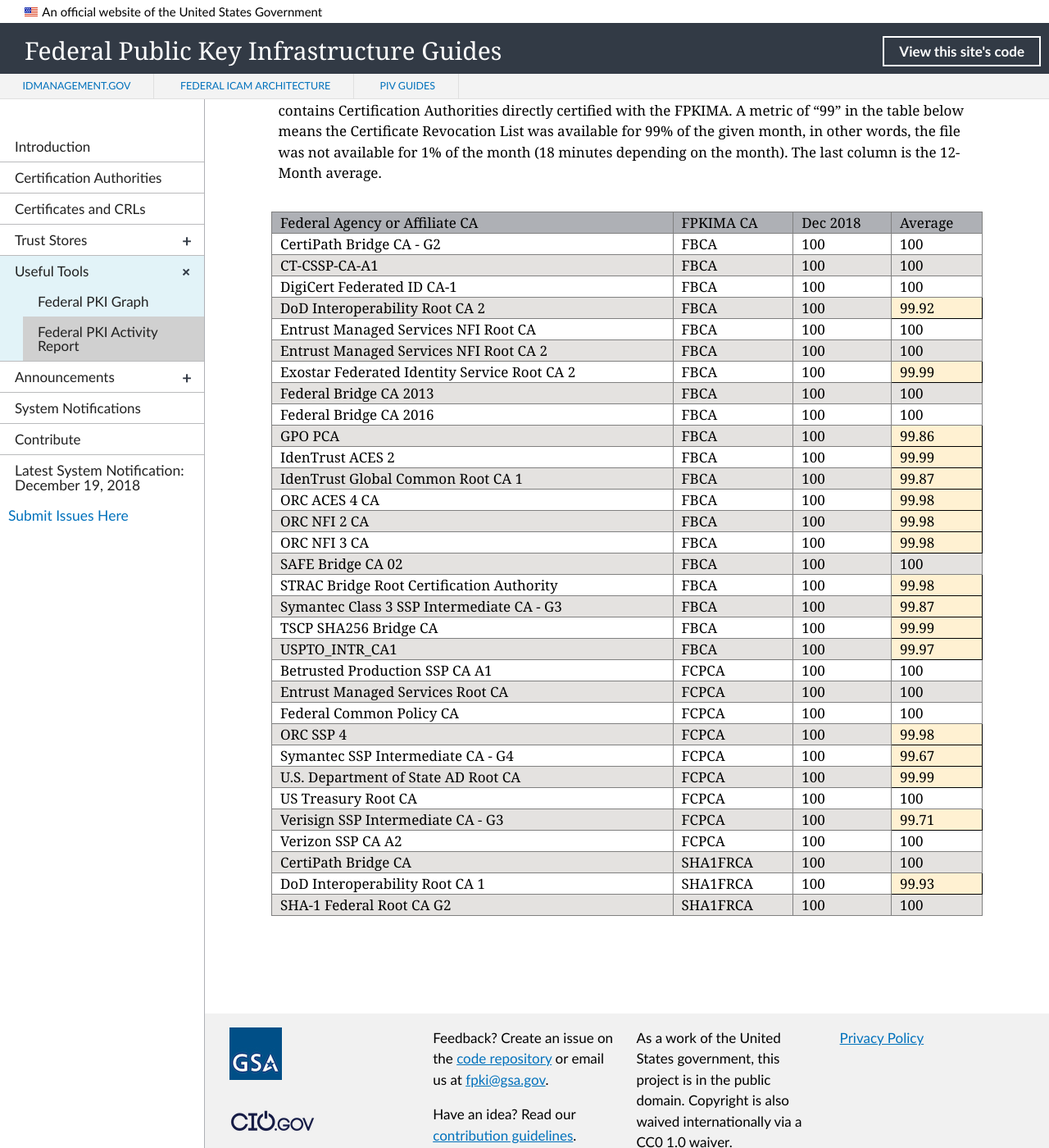
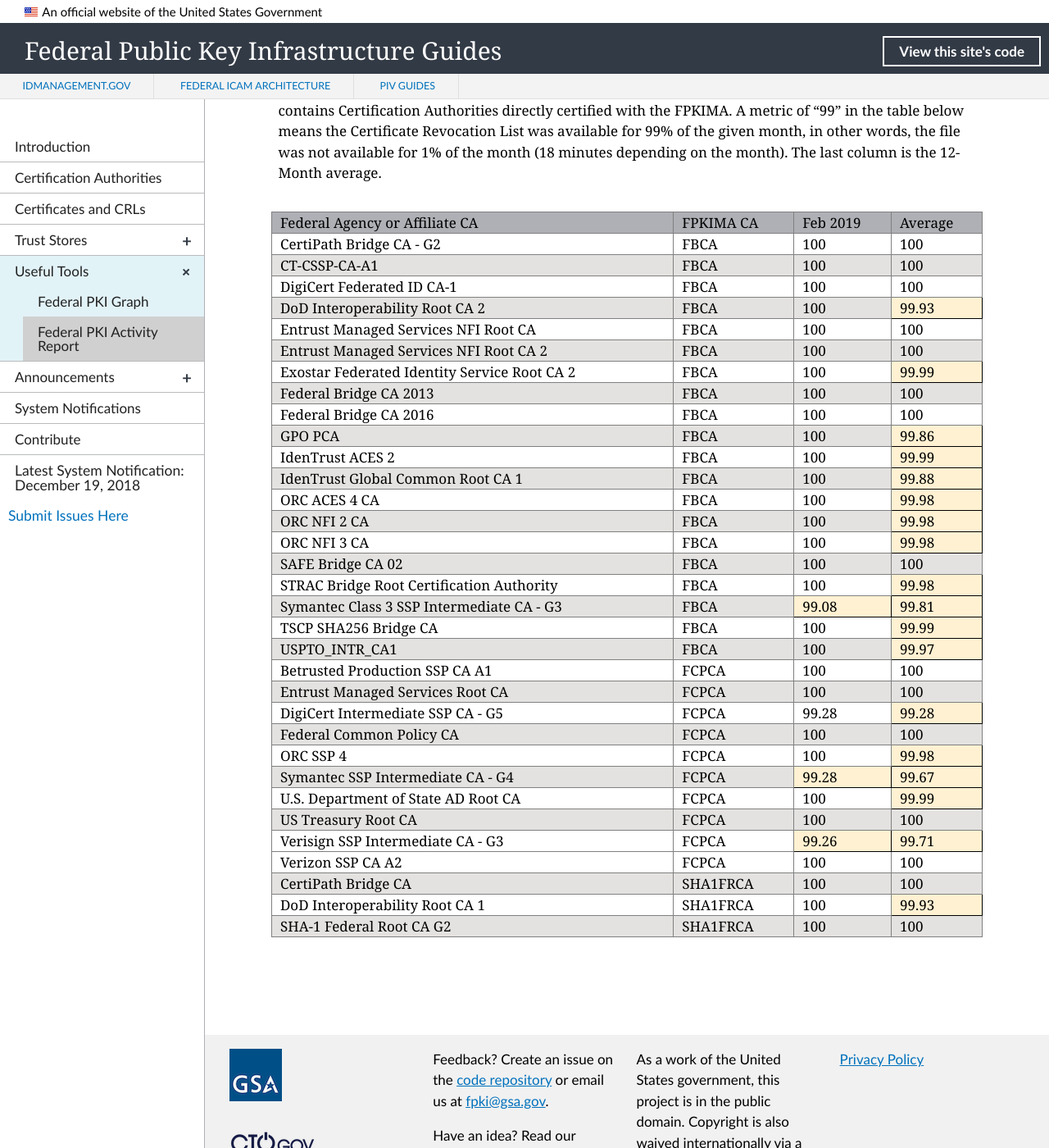
Before and after one commit to GSA/fpki-guides, a Jekyll site: the page built from _tools/03_fpki_activity_report.md, in a window 1280 px wide and 1400 px high, scrolled down 2648 px. Shown: the whole window at 82% size. Built offline with Jekyll 4.4.1, drawn with Linux system fonts in a browser that asks for light colours; nearby versions of some CDN libraries; library files that are not in the unit come from our copies.

Commit message:
Update Repo Activity
Fixes #396

```diff
--- a/_includes/fpkiar-repo-table.html
+++ b/_includes/fpkiar-repo-table.html
@@ -2,7 +2,7 @@
 Significant - Red - mnhx (USDS - #A8D6B8 | Guide - #f9dede)
 Moderate - Yellow - s7ni (USDS - #BEF9F9 | Guide - #fff1d2)
 No Impact - Blue - hyan (USDS - #FDE0A0 | Guide - #e1f3f8)
-No Issues - Green - d52n (USDS-#FF99AF | Guide - #e7f4e4)
+No Issues - Green - d52n (USDS - #FF99AF | Guide - #e7f4e4)
 -->
 
 <style type="text/css">
@@ -21,7 +21,7 @@
     <tr>
         <th class="tg-llyw">Federal Agency or Affiliate CA</th>
         <td class="tg-llyw">FPKIMA CA</td>
-        <td class="tg-llyw">Dec 2018</td>
+        <td class="tg-llyw">Feb 2019</td>
         <td class="tg-llyw">Average</td>
     </tr>
     <tr>
@@ -46,7 +46,7 @@
         <td class="tg-y698">DoD Interoperability Root CA 2</td>
         <td class="tg-y698">FBCA</td>
         <td class="tg-y698">100</td>
-        <td class="tg-s7ni">99.92</td>
+        <td class="tg-s7ni">99.93</td>
     </tr>
     <tr>
         <td class="tg-0pky">Entrust Managed Services NFI Root CA</td>
@@ -94,7 +94,7 @@
         <td class="tg-y698">IdenTrust Global Common Root CA 1</td>
         <td class="tg-y698">FBCA</td>
         <td class="tg-y698">100</td>
-        <td class="tg-s7ni">99.87</td>
+        <td class="tg-s7ni">99.88</td>
     </tr>
     <tr>
         <td class="tg-0pky">ORC ACES 4 CA</td>
@@ -129,8 +129,8 @@
     <tr>
         <td class="tg-y698">Symantec Class 3 SSP Intermediate CA - G3</td>
         <td class="tg-y698">FBCA</td>
-        <td class="tg-y698">100</td>
-        <td class="tg-s7ni">99.87</td>
+        <td class="tg-s7ni">99.08</td>
+        <td class="tg-s7ni">99.81</td>
     </tr>
     <tr>
         <td class="tg-0pky">TSCP SHA256 Bridge CA</td>
@@ -157,39 +157,45 @@
         <td class="tg-y698">100</td>
     </tr>
     <tr>
-        <td class="tg-0pky">Federal Common Policy CA</td>
+        <td class="tg-0pky">DigiCert Intermediate SSP CA - G5</td>
+        <td class="tg-0pky">FCPCA</td>
+        <td class="tg-0pky">99.28</td>
+        <td class="tg-s7ni">99.28</td>
+    </tr>
+    <tr>
+        <td class="tg-y698">Federal Common Policy CA</td>
+        <td class="tg-y698">FCPCA</td>
+        <td class="tg-y698">100</td>
+        <td class="tg-y698">100</td>
+    </tr>
+    <tr>
+        <td class="tg-0pky">ORC SSP 4</td>
         <td class="tg-0pky">FCPCA</td>
         <td class="tg-0pky">100</td>
-        <td class="tg-0pky">100</td>
-    </tr>
-    <tr>
-        <td class="tg-y698">ORC SSP 4</td>
-        <td class="tg-y698">FCPCA</td>
-        <td class="tg-y698">100</td>
         <td class="tg-s7ni">99.98</td>
     </tr>
     <tr>
-        <td class="tg-0pky">Symantec SSP Intermediate CA - G4</td>
-        <td class="tg-0pky">FCPCA</td>
-        <td class="tg-0pky">100</td>
+        <td class="tg-y698">Symantec SSP Intermediate CA - G4</td>
+        <td class="tg-y698">FCPCA</td>
+        <td class="tg-s7ni">99.28</td>
         <td class="tg-s7ni">99.67</td>
     </tr>
     <tr>
-        <td class="tg-y698">U.S. Department of State AD Root CA</td>
-        <td class="tg-y698">FCPCA</td>
-        <td class="tg-y698">100</td>
+        <td class="tg-0pky">U.S. Department of State AD Root CA</td>
+        <td class="tg-0pky">FCPCA</td>
+        <td class="tg-0pky">100</td>
         <td class="tg-s7ni">99.99</td>
     </tr>
     <tr>
-        <td class="tg-0pky">US Treasury Root CA</td>
-        <td class="tg-0pky">FCPCA</td>
-        <td class="tg-0pky">100</td>
-        <td class="tg-0pky">100</td>
+        <td class="tg-y698">US Treasury Root CA</td>
+        <td class="tg-y698">FCPCA</td>
+        <td class="tg-y698">100</td>
+        <td class="tg-y698">100</td>
     </tr>
     <tr>
-        <td class="tg-y698">Verisign SSP Intermediate CA - G3</td>
-        <td class="tg-y698">FCPCA</td>
-        <td class="tg-y698">100</td>
+        <td class="tg-0pky">Verisign SSP Intermediate CA - G3</td>
+        <td class="tg-0pky">FCPCA</td>
+        <td class="tg-s7ni">99.26</td>
         <td class="tg-s7ni">99.71</td>
     </tr>
     <tr>
```
